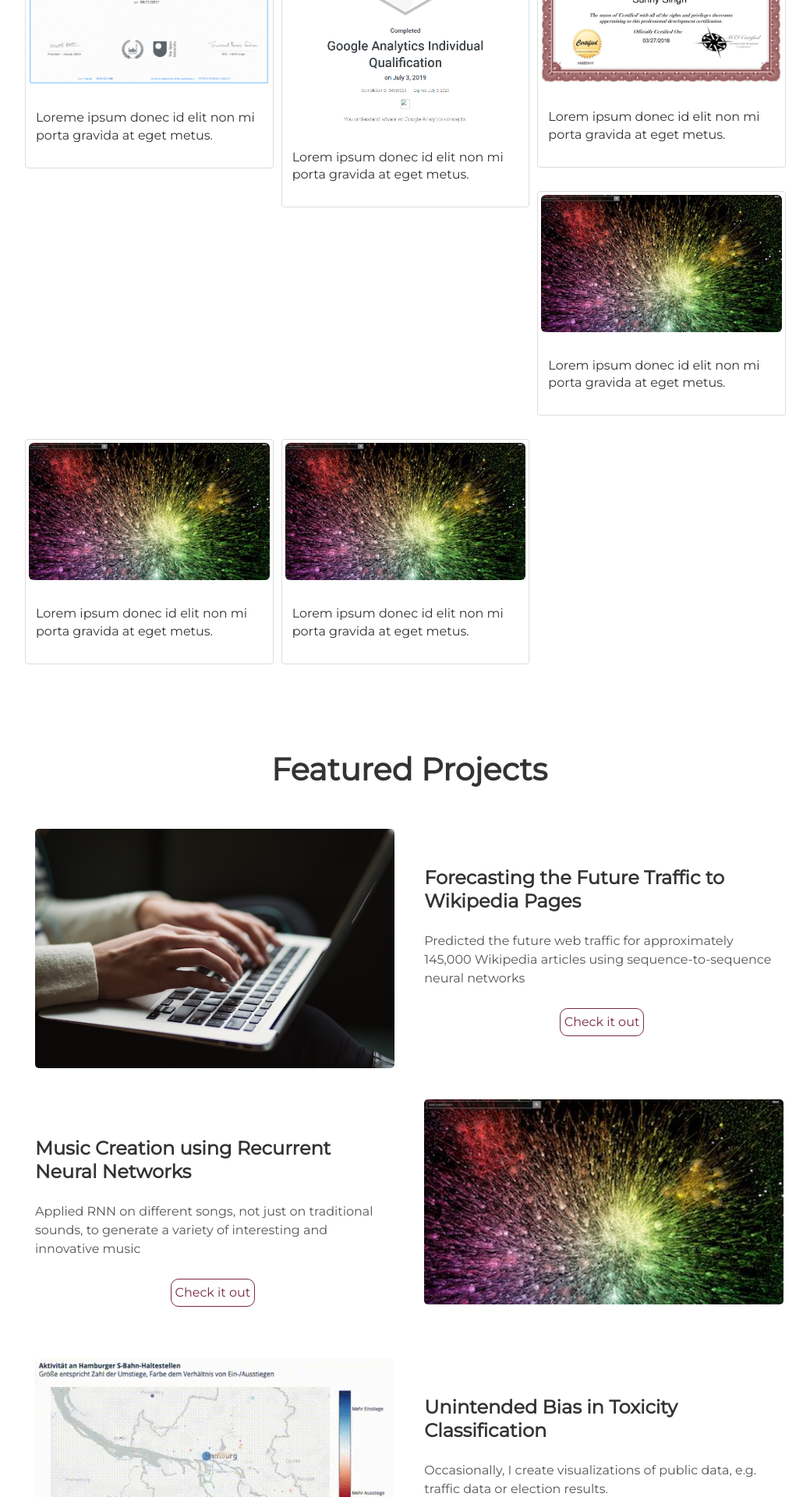
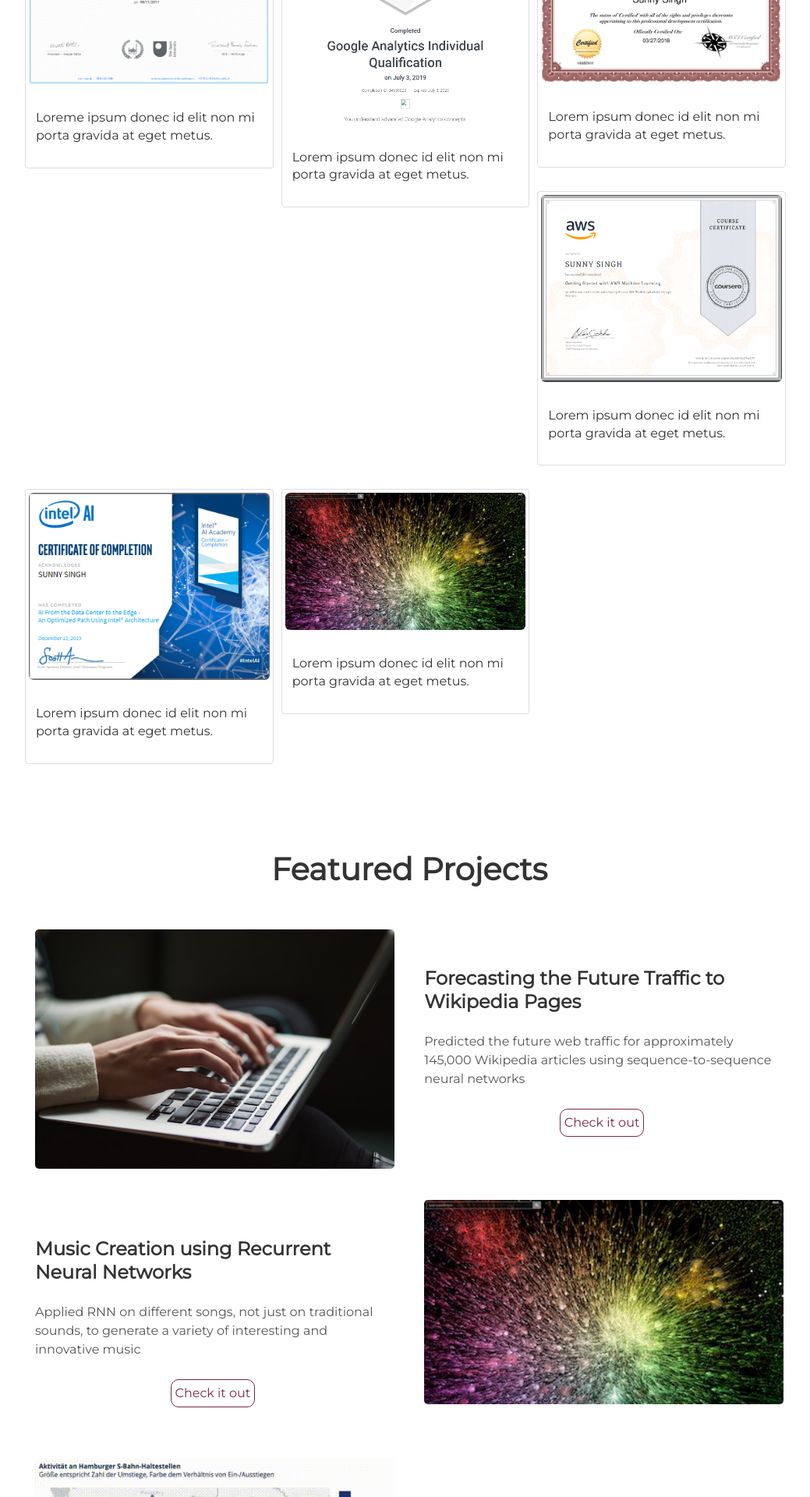
Before and after one commit to arkadee/arkadee.github.io, a Jekyll site: the page built from index.html, in a window 1280 px wide. Shown: the part 2930-4850 px from the top of the page at 78% size, without its empty margins (115-1154 px from the left). Built offline with Jekyll 4.4.1, drawn with Linux system fonts in a browser that asks for light colours.

Commit message:
Update certifications.html

```diff
--- a/_includes/certifications.html
+++ b/_includes/certifications.html
@@ -71,7 +71,7 @@
         <div class="column1">
           <div class="thumbnail">
             <a href="/w3images/cert4.png" target="_blank">
-              <img src="assets/img/galaxy.jpg" class="img-rounded" alt="Snow" style="width:100%">
+              <img src="assets/img/cert4.png" class="img-rounded" alt="Snow" style="width:100%">
             </a>
               <div class="caption">
                 <p>Lorem ipsum donec id elit non mi porta gravida at eget metus.</p>
@@ -82,7 +82,7 @@
         <div class="column1">
           <div class="thumbnail">
             <a href="/w3images/cert5.png" target="_blank">
-              <img src="assets/img/galaxy.jpg" class="img-rounded" alt="Snow" style="width:100%">
+              <img src="assets/img/cert5.png" class="img-rounded" alt="Snow" style="width:100%">
             </a>
               <div class="caption">
                 <p>Lorem ipsum donec id elit non mi porta gravida at eget metus.</p>
```
